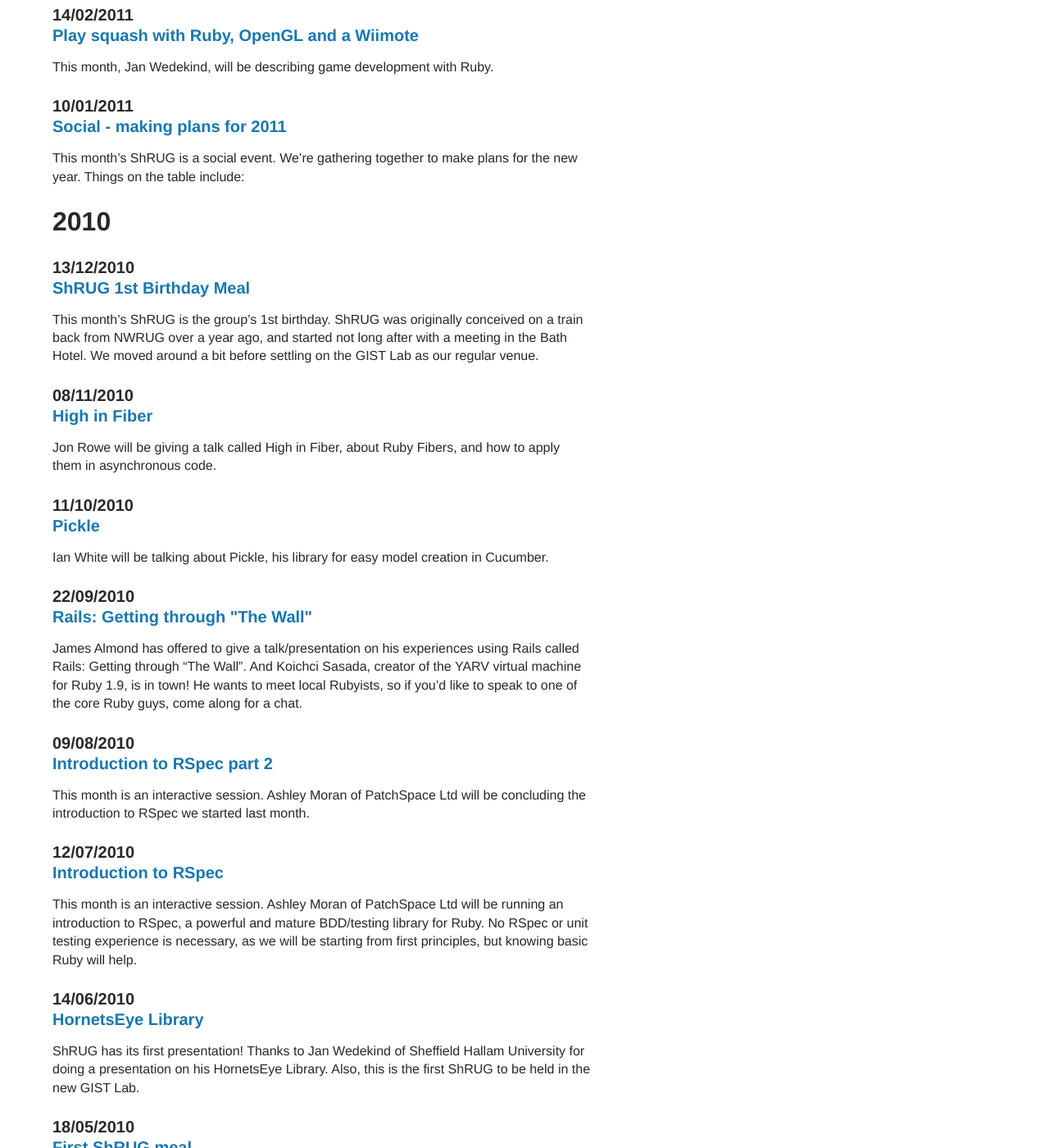
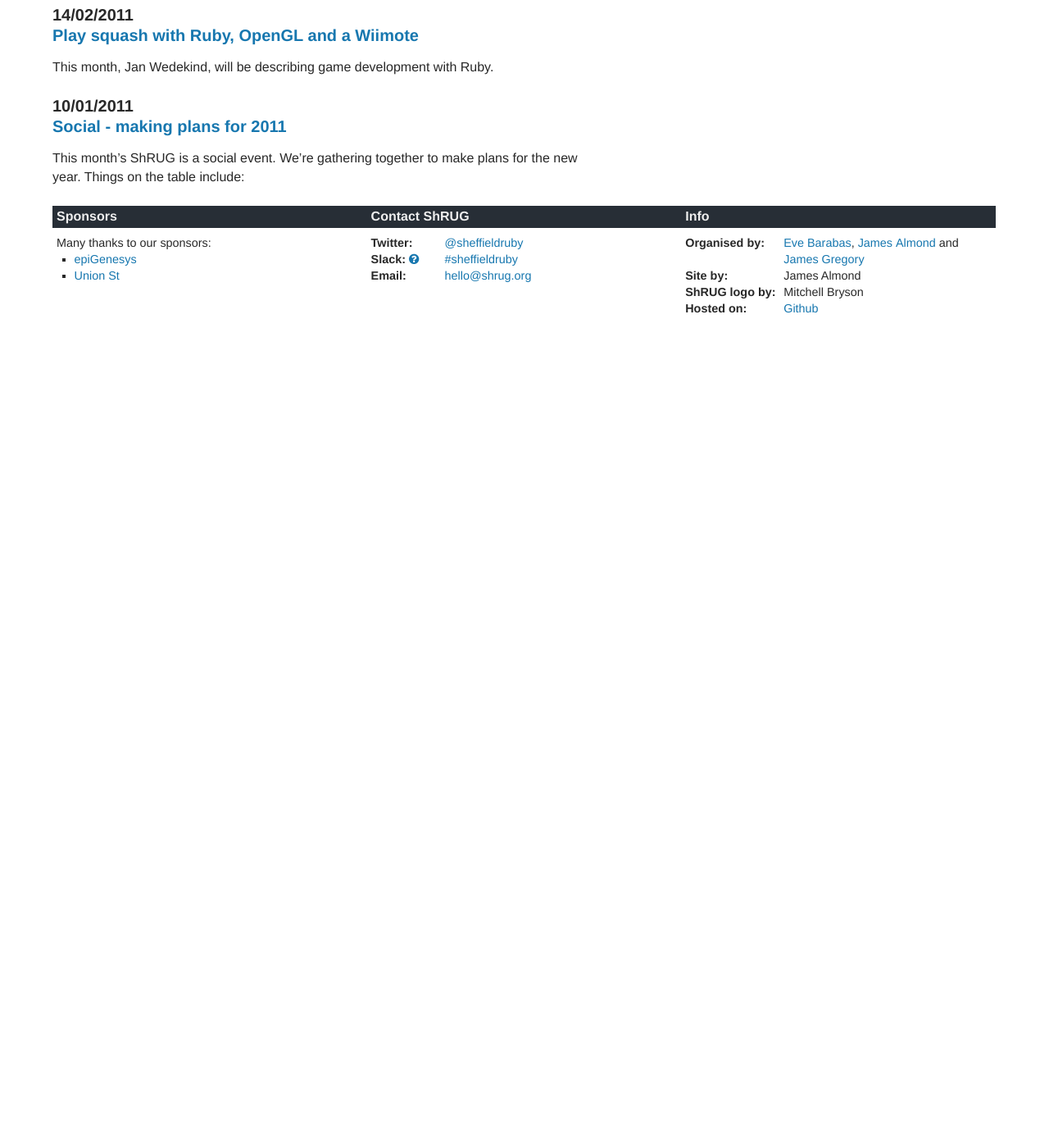
Before and after one commit to shruggers/shruggers.github.com, a Jekyll site: the page built from meetings.html, in a window 1280 px wide and 1400 px high, scrolled down 8947 px. Shown: the whole window at 82% size. Built offline with Jekyll 4.4.1, drawn with Linux system fonts in a browser that asks for light colours; nearby versions of some CDN libraries; after the commit the page ends 9363 px from its top, so only the background shows below that; some of the changed text lies outside the part shown.

Commit message:
:boom: remove some meetups in an attempt to show event

```diff
--- a/_posts/2009-12-14-2009-12-first-meeting.markdown
+++ /dev/null
@@ -1,20 +0,0 @@
----
-layout: default
-categories: meetings
-title: First Meeting
-hide_location: true
-permalink: /meetings/shrug-1
----
-The first meeting of ShRUG is an informal pub meeting. About 8 of us regular Ruby types are already going. We're hoping to attract as many Ruby hackers in the area as possible. If you have an interest, come along to the meeting, and join in the discussion on the [mailing list](http://shrug.org/mailing-list).
-
-We'll be arriving at 6.30pm to start talking Ruby (and related stuff) at 7pm.
-
-## Where to find us
-
-The first meeting is at the Bath Hotel on Victoria Street, just off West Street, Sheffield (of course!).
-
-## Directions station/centre of town
-
-From the station or centre of town you can take the tram towards Middlewood or Malin Bridge and get off at either the West Street stop or the University of Sheffield stop.
-
-There are also a number of buses that run up and down West Street.
--- a/_posts/2010-01-11-11-jan-2010---new-year-shrug.markdown
+++ /dev/null
@@ -1,15 +0,0 @@
----
-layout: default
-categories: meetings
-title: New Year ShRUG
-hide_location: true
-permalink: /meetings/shrug-2
----
-
-The second meeting of ShRUG is another informal pub meeting. We're trying out a new venue, Mojo.
-
-We'll be arriving at 6.30pm to start talking Ruby (and related stuff) at 7pm.
-
-## Where to find us
-
-Mojo is near Waitrose, off London Road. It's at the old Dulo venue.
--- a/_posts/2010-02-09-shrug-3.markdown
+++ /dev/null
@@ -1,16 +0,0 @@
----
-layout: default
-categories: meetings
-title: Late Winter ShRUG
-hide_location: true
----
-
-The third meeting of ShRUG is yet another informal pub meeting. We're re-using last month's venue, Mojo. Hopefully this time we'll find out if there's any chance of them getting a proper room sorted.
-
-Topics that will no doubt come up include the Rails 3 beta and Heroku's Ruby 1.8.7 / 1.9.1 beta. Because the organiser will make sure they do :-)
-
-We'll be arriving at 6.30pm to start talking Ruby (and related stuff) at 7pm.
-
-## Where to find us
-
-Mojo is near Waitrose, off London Road. It's at the old Dulo venue.
--- a/_posts/2010-03-08-shrug-4.markdown
+++ /dev/null
@@ -1,16 +0,0 @@
----
-layout: default
-categories: meetings
-title: Sunny Start to Spring ShRUG
-hide_location: true
----
-
-The fourth meeting of ShRUG is again taking place in Mojo. It's becoming a habit...
-
-More discussion of Rails 3 is likely. But what else? Who knows...
-
-We'll be arriving at 6.30pm to start talking Ruby (and related stuff) at 7pm. Start time is partly dependent on when Ian arrives with his magic pen :)
-
-## Where to find us
-
-Mojo is near Waitrose, off London Road. It's at the old Dulo venue.
--- a/_posts/2010-04-28-shrug-5.markdown
+++ /dev/null
@@ -1,16 +0,0 @@
----
-layout: default
-categories: meetings
-title: Scottish Ruby Conf ShRUG
-hide_location: true
----
-
-The fifth meeting of ShRUG is at the Electric Works. Massive thanks to the new building manager Louise for letting us use a meeting room.
-
-The topic is [http://scottishrubyconference.com/](http://shrug.org/meetings/shrug-5/Scottish%20Ruby%20Conference). We'll be doing short talks, rapid-firing through slides from the event and talking about interesting things we saw. Then off to a pub for a quiet, thoughtful retrospective of the conference.
-
-This month we'll be starting at 6.00pm promptly so we aren't making venue staff hang around. Please [grab a free ticket](http://shrug5.eventbrite.org/) from our EventBrite page so we can let them know who will be there.
-
-## Where to find us
-
-The Electric Works is a stone's throw from Sheffield Station.
--- a/_posts/2010-05-18-shrug-6.markdown
+++ /dev/null
@@ -1,18 +0,0 @@
----
-layout: default
-categories: meetings
-title: First ShRUG meal
-hide_location: true
----
-
-The sixth meeting of ShRUG is at the Ethiocubano restaurant. We'll be in downstairs room for the first half, followed by a meal upstairs for anyone who wants to stay. There's a Wikipedia page on [Ethiopian cuisine](http://en.wikipedia.org/wiki/Ethiopian_cuisine) if you want to learn more. You can also look at [my scan](http://bit.ly/ethiocubano-menu) of the menu.
-
-We almost had a talk lined up, but to avoid rushing it, we're delaying that to next month. If the venue is good, we may be back in June and set up a projector in the downstairs room.
-
-We'll be discussing news and Ruby tips picked up over the last month. As usual, these will go on the Analogue Blog.
-
-I (Ash) will be there from 6.00pm, but we'll probably move downstairs 6.30-7pm ish. The meal will probably be around 9pm.
-
-## Where to find us
-
-Ethiocubano restaurant is on Arundel Gate, not far from the bus station.
--- a/_posts/2010-06-14-shrug-7.markdown
+++ /dev/null
@@ -1,14 +0,0 @@
----
-layout: default
-categories: meetings
-title: HornetsEye Library
-hide_location: true
----
-
-ShRUG has its first presentation! Thanks to [Jan Wedekind](http://www.wedesoft.demon.co.uk/) of [Sheffield Hallam University](http://www.shu.ac.uk/research/meri/mmvl/) for doing a presentation on his [HornetsEye Library](http://www.wedesoft.demon.co.uk/hornetseye-api/files/HornetsEye-txt.html). Also, this is the first ShRUG to be held in the new GIST Lab.
-
-The topic is how to make implementing machine vision and object recognition algorithms much easier using the Ruby programming language. Machine vision requires real-time video I/O and low-level image manipulation. The work being presented has been partially funded by the EPSRC Nanorobotics research grant.
-
-Someone will be around at the GIST Lab from no later than 6.30pm. The presentation and questions will run 7pm-9pm. The GIST Lab is on Grinder's Hill, at one end of the Workstation.
-
-If you're going, please sign up for a ticket here: [http://shrug7.eventbrite.com/](http://shrug7.eventbrite.com/)
--- a/_posts/2010-07-12-shrug-8.markdown
+++ /dev/null
@@ -1,12 +0,0 @@
----
-layout: default
-categories: meetings
-title: Introduction to RSpec
-hide_location: true
----
-
-This month is an interactive session. Ashley Moran of [PatchSpace Ltd](http://www.patchspace.co.uk/) will be running an introduction to [RSpec](http://rspec.info/), a powerful and mature BDD/testing library for Ruby. No RSpec or unit testing experience is necessary, as we will be starting from first principles, but knowing basic Ruby will help.
-
-We're at the GIST Lab again. Someone will be around from no later than 6.30pm. The main session will run 7pm-9pm. The GIST Lab is on Grinder's Hill, at one end of the Workstation.
-
-If you're going, please sign up for a ticket here: [http://shrug8.eventbrite.com/](http://shrug8.eventbrite.com/) (If you want to just turn up, that's fine. We just like to know who's coming to help us get ready.)
--- a/_posts/2010-08-09-shrug-9.markdown
+++ /dev/null
@@ -1,14 +0,0 @@
----
-layout: default
-categories: meetings
-title: Introduction to RSpec part 2
-hide_location: true
----
-
-This month is an interactive session. Ashley Moran of [PatchSpace Ltd](http://www.patchspace.co.uk/) will be concluding the introduction to [RSpec](http://rspec.info/) we started last month.
-
-We'll be finish the Money example from Kent Beck's [Test Driven Development by Example](http://www.goodreads.com/book/show/6408726-test-driven-development-by-example).
-
-We're at the GIST Lab again. Someone will be around from no later than 6.30pm. The main session will run 7pm-9pm. The GIST Lab is on Grinder's Hill, at one end of the Workstation.
-
-If you're going, please sign up for a ticket here: [http://shrug9.eventbrite.com/](http://shrug9.eventbrite.com/) (If you want to just turn up, that's fine. We just like to know who's coming to help us get ready.
--- a/_posts/2010-09-22-shrug-10.markdown
+++ /dev/null
@@ -1,20 +0,0 @@
----
-layout: default
-categories: meetings
-title: 'Rails: Getting through "The Wall"'
-hide_location: true
----
-
-[James Almond](http://jamesalmond.com) has offered to give a talk/presentation on his experiences using Rails called Rails: Getting through "The Wall". And Koichci Sasada, creator of the YARV virtual machine for Ruby 1.9, is in town! He wants to meet local Rubyists, so if you'd like to speak to one of the core Ruby guys, come along for a chat.
-
-## Rails: Getting through "The Wall"
-
-Whilst Rails is a good framework to get started with, the majority of learning resources that exist focus on the basic CRUD actions or specific tools. Once you get past the simple CRUD steps, it's easy to get to the point where you hit 'the wall': tests times spiral, files get longer, you're not sure where things should go or what should do what, and the time take to add each feature gets longer.
-
-I'm going to cover a few techniques and practices that attempt to solve these issues, focussing on separation of concerns, understandability (possibly a made up word!), removing duplication and testability (also made up?). The talk will include optimising routes, controllers and views and using presenter objects and service objects within the Rails MVC pattern.
-
-## Venue
-
-We're at the GIST Lab again. Someone will be around from no later than 6.30pm. The main session will run 7pm-9pm. The GIST Lab is on Grinder's Hill, at one end of the Workstation.
-
-If you're going, please sign up for a ticket here: [http://shrug10.eventbrite.com/](http://shrug10.eventbrite.com/) (If you want to just turn up, that's fine. We just like to know who's coming to help us get ready.)
--- a/_posts/2010-10-11-shrug-11.markdown
+++ /dev/null
@@ -1,16 +0,0 @@
----
-layout: default
-categories: meetings
-title: Pickle
-hide_location: true
----
-
-Ian White will be talking about [Pickle](http://github.com/ianwhite/pickle), his library for easy model creation in [Cucumber](http://cukes.info/).
-
-We'll also have a quick retrospective of the thing that was a bit like a Code Retreat held the previous Saturday.
-
-## Venue
-
-We're at the GIST Lab again. Someone will be around from no later than 6.30pm. The main session will run 7pm-9pm. The GIST Lab is on Grinder's Hill, at one end of the Workstation.
-
-If you're going, please sign up for a ticket here: [http://shrug11.eventbrite.com/](http://shrug11.eventbrite.com/) (If you want to just turn up, that's fine. We just like to know who's coming to help us get ready.)
--- a/_posts/2010-11-08-shrug-12.markdown
+++ /dev/null
@@ -1,14 +0,0 @@
----
-layout: default
-categories: meetings
-title: High in Fiber
-hide_location: true
----
-
-[Jon Rowe](http://twitter.com/JonRowe) will be giving a talk called High in Fiber, about [Ruby Fibers](http://ruby-doc.org/core-1.9/classes/Fiber.html), and how to apply them in asynchronous code.
-
-## Venue
-
-We're at the GIST Lab as usual. Someone will be around from no later than 6.30pm. The main session will run 7pm-9pm. The GIST Lab is on Grinder's Hill, at one end of the Workstation.
-
-If you're going, please sign up for a ticket here: [http://shrug12.eventbrite.com/](http://shrug12.eventbrite.com/) (If you want to just turn up, that's fine. We just like to know who's coming to help us get ready.)
--- a/_posts/2010-12-13-shrug-13.markdown
+++ /dev/null
@@ -1,10 +0,0 @@
----
-layout: default
-categories: meetings
-title: ShRUG 1st Birthday Meal
-hide_location: true
----
-
-This month's ShRUG is the group's 1st birthday. ShRUG was originally conceived on a train back from NWRUG over a year ago, and started not long after with a meeting in the Bath Hotel. We moved around a bit before settling on the GIST Lab as our regular venue.
-
-Our first birthday meal will be at the Saffron Club in Sheffield Centre, near the meeting of West St and Glossop Road (not far from the Uni tram stop). There is already a table provisionally booked, but we need to know exact numbers so please sign up for a [ticket](http://shrug13.eventbrite.com/).
--- a/_posts/2016-02-08-shrug-75.markdown
+++ b/_posts/2016-02-08-shrug-75.markdown
@@ -7,7 +7,6 @@
 tags: [ruby, shruggers, community]
 date: 2016-02-08 18:30
 time: 6.30 to 8.30pm
-meetup: 227840241
 published: true
 location: Tap and Tankard
 location_addr: 24 Cambridge Street, S1 4HP
```
